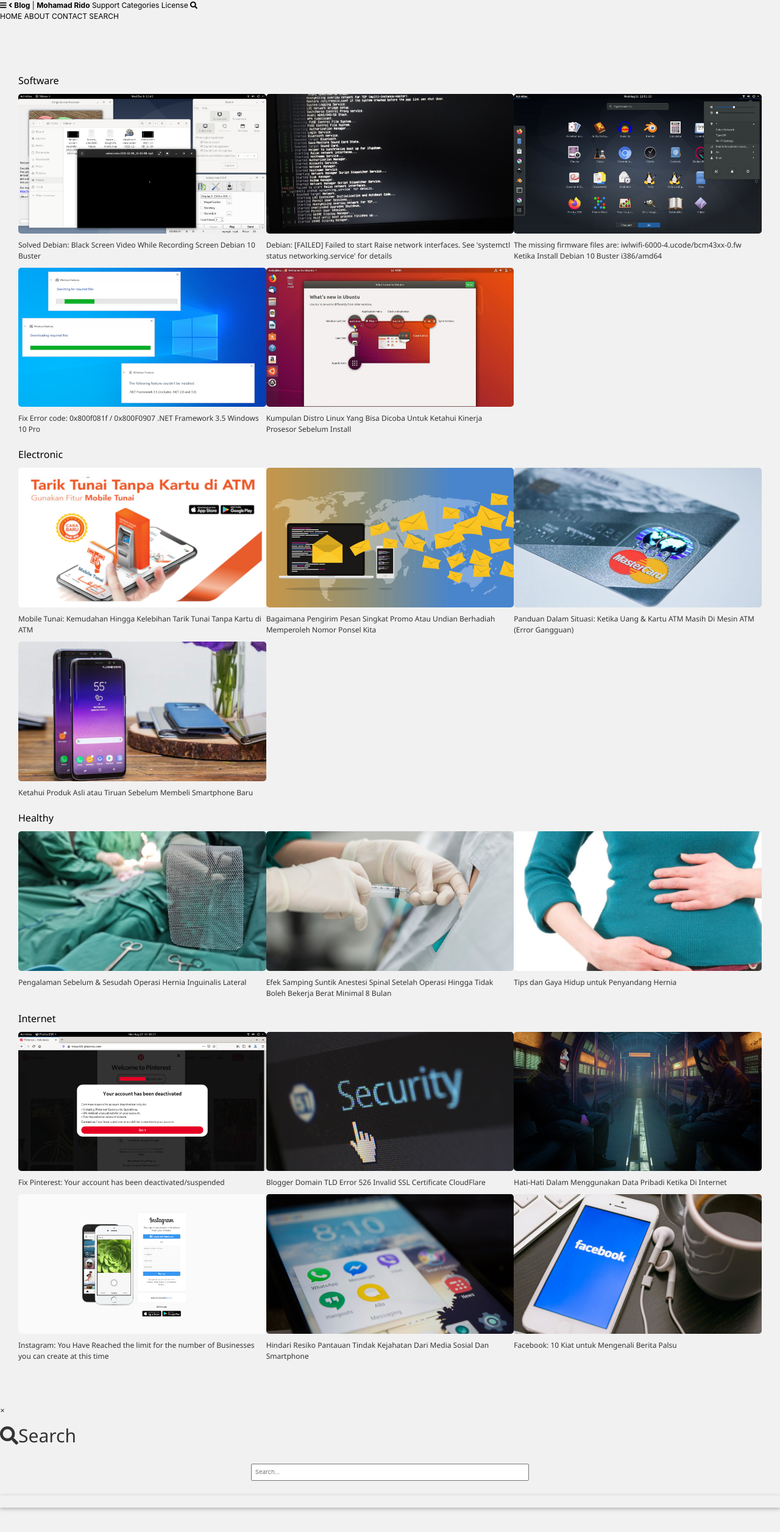
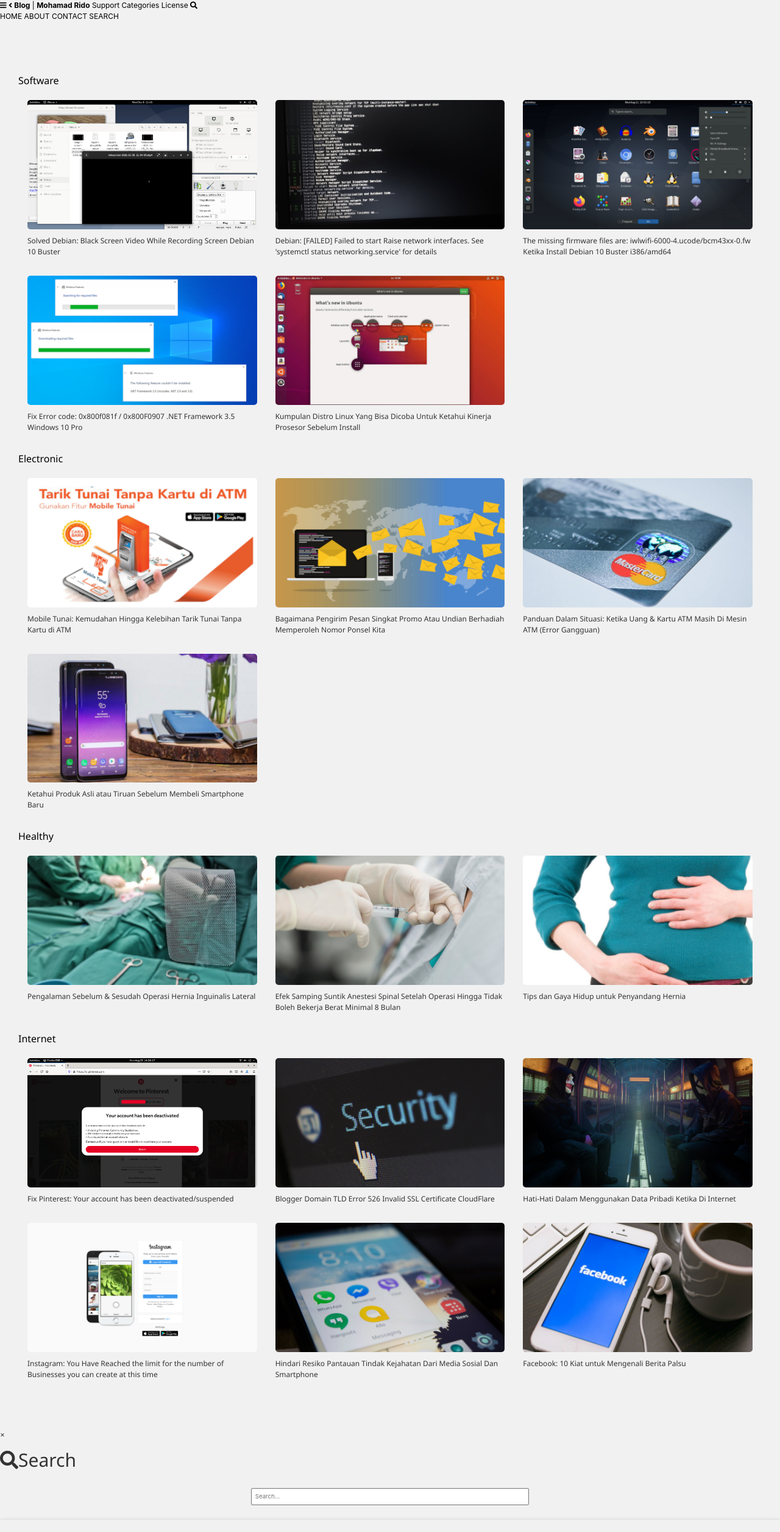
Before and after one commit to mohamadrido/blog, a Jekyll site: the page built from categories.html, in a window 1280 px wide. Shown: the whole page at 61% size. Built offline with Jekyll 4.4.1, drawn with Linux system fonts in a browser that asks for light colours.

Commit message:
Update main.css

```diff
--- a/assets/main.css
+++ b/assets/main.css
@@ -1,5 +1,6 @@
+/* Top navbar toggle dropdown */
 /* W3.CSS 4.15 December 2020 by Jan Egil and Borge Refsnes */
-*{box-sizing: border-box;},*:before,*:after{box-sizing:inherit}
+html{box-sizing:border-box}*,*:before,*:after{box-sizing:inherit}
 /* Extract from normalize.css by Nicolas Gallagher and Jonathan Neal git.io/normalize */
 html{-ms-text-size-adjust:100%;-webkit-text-size-adjust:100%}body{margin:0}
 article,aside,details,figcaption,figure,footer,header,main,menu,nav,section{display:block}summary{display:list-item}
@@ -234,3 +235,84 @@
 .border-dark-grey,.hover-border-dark-grey:hover,.border-dark-gray,.hover-border-dark-gray:hover{border-color:#616161!important}
 .border-pale-red,.hover-border-pale-red:hover{border-color:#ffe7e7!important}.border-pale-green,.hover-border-pale-green:hover{border-color:#e7ffe7!important}
 .border-pale-yellow,.hover-border-pale-yellow:hover{border-color:#ffffcc!important}.border-pale-blue,.hover-border-pale-blue:hover{border-color:#e7ffff!important}
+
+
+/* Parallax */
+html, body {
+  height: 100%;
+  font-family: -apple-system, BlinkMacSystemFont, "Segoe UI", Roboto, "Helvetica Neue", Arial, sans-serif, "Apple Color Emoji", "Segoe UI Emoji", "Segoe UI Symbol";
+  font-style:normal;
+  font-size:12px;
+  background-color: #f1f1f1;
+}
+
+h1, h2, h3, h4, h5, h6, .h1, .h2, .h3, .h4, .h5, .h6 {
+    font-weight:300;
+}
+a {
+  text-decoration: none;
+}
+a:hover {
+  text-decoration: none;
+}
+
+.parallax [class*="bg__"] {
+  position: relative;
+  height: 300px;
+  text-indent: -9999px;
+  background-attachment: fixed;
+  background-position: top center;
+  background-size: cover;
+}
+.parallax [class*="bg__"]:nth-child(2n) {
+  box-shadow: inset 0 0 1em #111;
+}
+.parallax .bg__foo, .parallax .bg__bazz {
+  height: 100vh;
+}
+.parallax .bg__foo {
+  background-image: url(https://s3-us-west-2.amazonaws.com/s.cdpn.io/30354/parallax1.jpg);
+}
+.parallax .bg__bar {
+  background-image: url(https://s3-us-west-2.amazonaws.com/s.cdpn.io/30354/parallax2.jpg);
+}
+.parallax .bg__baz {
+  background-image: url(https://s3-us-west-2.amazonaws.com/s.cdpn.io/30354/parallax3.jpg);
+}
+.parallax .bg__bazz {
+  background-image: url(https://s3-us-west-2.amazonaws.com/s.cdpn.io/30354/parallax1.jpg);
+}
+.parallax .bg__break {
+  box-shadow: inset 0 0 1em #111;
+  background-image: url(https://s3-us-west-2.amazonaws.com/s.cdpn.io/30354/parallax1.jpg);
+}
+.parallax .capture {
+  float: right;
+  width: 200px;
+  padding: 1em;
+  margin: -1.5em 1em 0 0;
+  text-indent: 0;
+  background: rgba(243, 243, 243, 0.75);
+  color:rgb(20,20,20);
+}
+/* Full height image header */
+.bgimg-1 {background-position: center; background-size: cover; background-image: url("https://www.w3schools.com/w3images/mac.jpg"); min-height: 100%;}
+.bg-color {background-color: transparent; color: #333;}
+.bg-color1 {background-color: #009688; color: #fff;}
+.bg-color2 {background-color: #f44336; color: #fff;}
+.mySlides {display: none}
+/* Search */
+#search-container {max-width: 40em; padding: 1em; margin: 1em auto; border: 0px solid lightgrey;}
+#search-input {display: inline-block; padding: .5em; width: 100%; font-size: 0.8em; -webkit-box-sizing: border-box; -moz-box-sizing: border-box; box-sizing: border-box;}
+/* Float four columns side by side */
+.page-column {float: left; width: 33.33%; border-radius: 0px; margin: 0 auto;}
+/* Remove extra left and right margins, due to padding */
+.page-row {margin: 0 auto;}
+/* Clear floats after the columns */
+.page-row:after {content: ""; display: table; clear: both;}
+/* Style the counter cards */
+.page-card {padding: 10px 15px; text-align: left; background-color: transparent; color: #333;}
+img {border-radius: 5px; width: 100%;}
+/* Responsive columns */
+@media screen and (max-width: 900px) {.page-column {width: 50%; display: block;}}
+@media screen and (max-width: 600px) {.page-row {margin: 0 auto;} .page-column {width: 100%; display: block;}}
```
